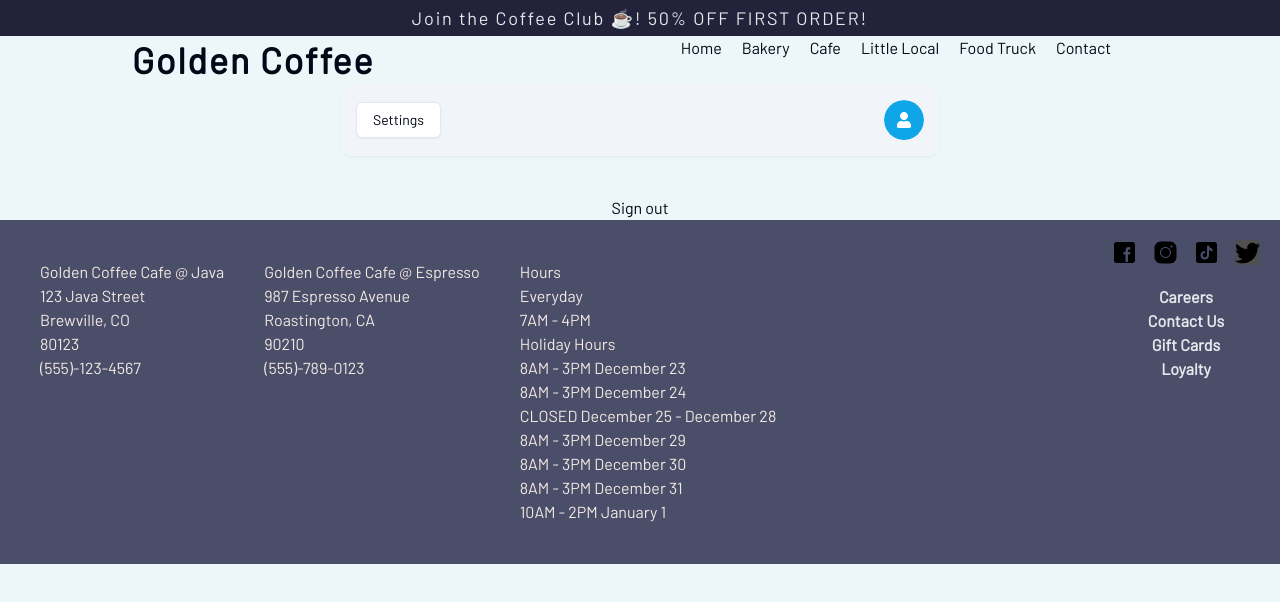
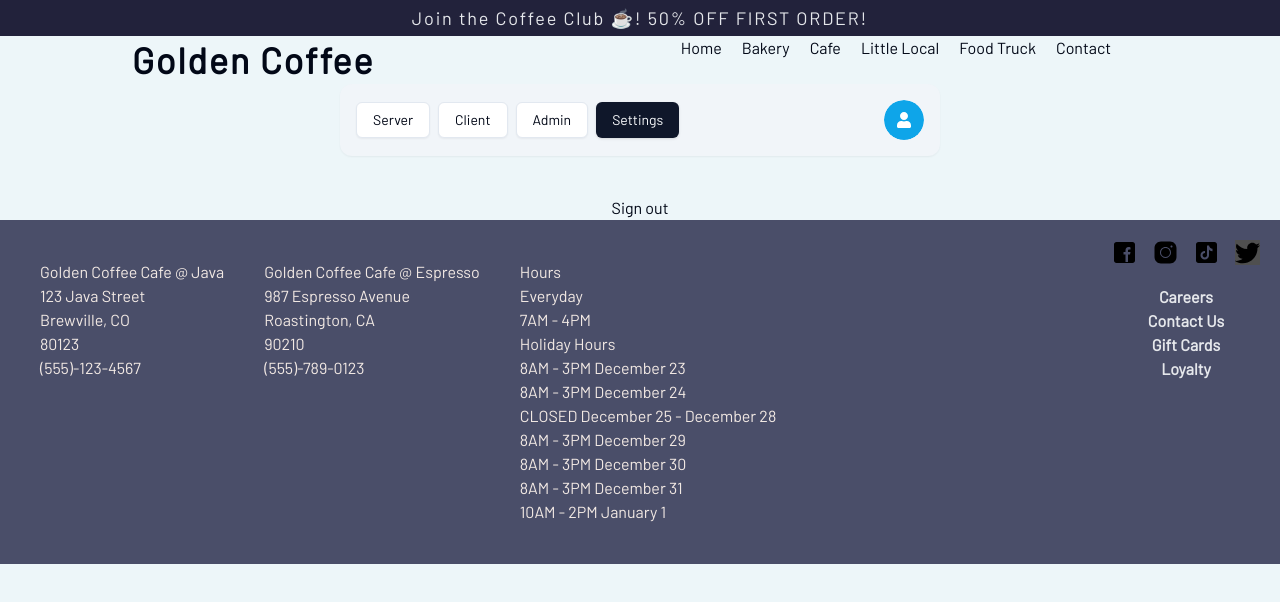
Before and after one commit to weiwang0305/Golden-Coffee, a Next.js app: page /account/settings in a window 1280 px wide. Shown: the top 602 px of the page. Built offline with nearby package versions, Linux system fonts and the light colour scheme; no server answers.

Commit message:
added diff navbar components. Added currentUser session hook for server components

```diff
--- a/app/account/(protected)/_components/navbar.tsx
+++ b/app/account/(protected)/_components/navbar.tsx
@@ -12,9 +12,27 @@
       <div className='flex gap-x-2'>
         <Button
           asChild
-          variant={pathname === '/settings' ? 'default' : 'outline'}
+          variant={pathname === '/account/server' ? 'default' : 'outline'}
         >
-          <Link href='/settings'>Settings</Link>
+          <Link href='/account/server'>Server</Link>
+        </Button>
+        <Button
+          asChild
+          variant={pathname === '/account/client' ? 'default' : 'outline'}
+        >
+          <Link href='/account/client'>Client</Link>
+        </Button>
+        <Button
+          asChild
+          variant={pathname === '/account/admin' ? 'default' : 'outline'}
+        >
+          <Link href='/account/Admin'>Admin</Link>
+        </Button>
+        <Button
+          asChild
+          variant={pathname === '/account/settings' ? 'default' : 'outline'}
+        >
+          <Link href='/account/settings'>Settings</Link>
         </Button>
       </div>
       <UserButton />
--- /dev/null
+++ b/app/account/server/page.tsx
@@ -0,0 +1,8 @@
+import { currentUser } from '@/lib/auth';
+
+const ServerPage = () => {
+  const user = currentUser();
+  return <div>{JSON.stringify(user)}</div>;
+};
+
+export default ServerPage;
--- /dev/null
+++ b/lib/auth.ts
@@ -0,0 +1,7 @@
+import { auth } from '@/auth';
+
+export const currentUser = async () => {
+  const session = await auth();
+
+  return session?.user;
+};
```
